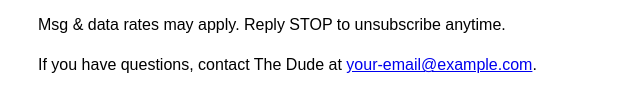
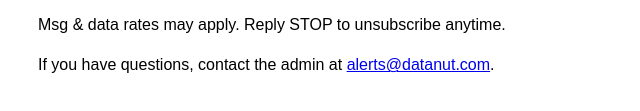
Before and after one commit to snedea/commute-optin-site, a plain HTML site: page index.html in a window 1280 px wide. Shown: the part 149-260 px from the top of the page, 302-942 px from the left. Drawn offline with Linux system fonts and the light colour scheme.

Commit message:
Update index.html

```diff
--- a/index.html
+++ b/index.html
@@ -13,6 +13,6 @@
   <h1>Subscribe to Commute Alerts</h1>
   <p>By entering your phone number, you consent to receive SMS notifications about traffic, route suggestions, and weather updates related to your daily commute.</p>
   <p>Msg & data rates may apply. Reply STOP to unsubscribe anytime.</p>
-  <p>If you have questions, contact The Dude at <a href="mailto:your-email@example.com">your-email@example.com</a>.</p>
+  <p>If you have questions, contact the admin at <a href="mailto:alerts@datanut.com">alerts@datanut.com</a>.</p>
 </body>
 </html>
```
